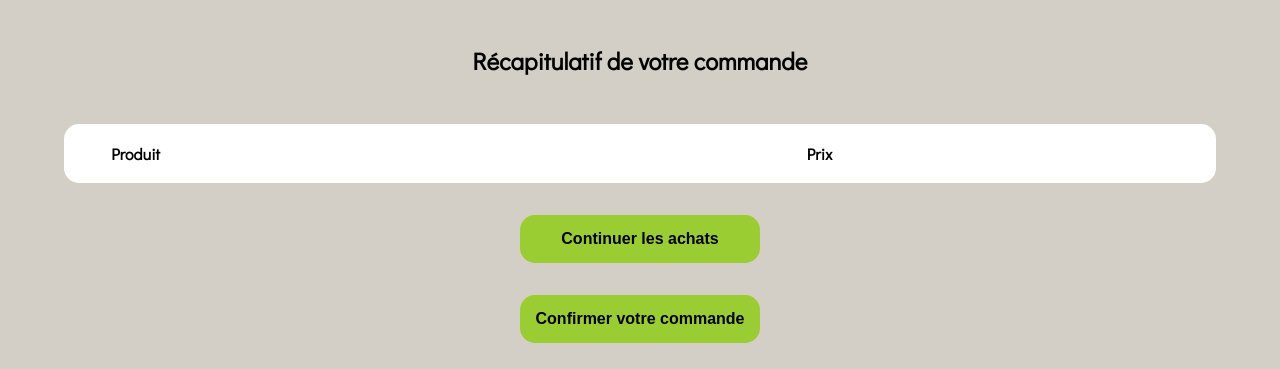
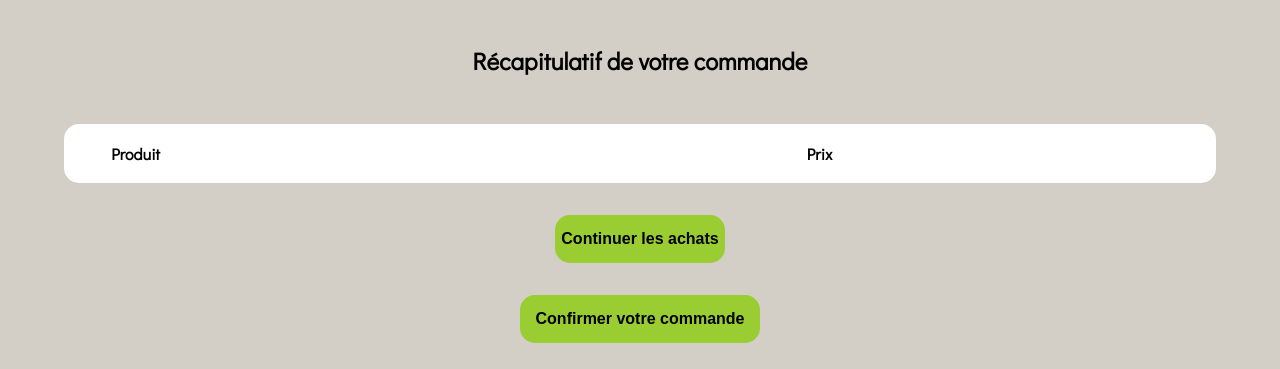
Before and after one commit to ThomasRousseau1/ThomasRousseau_5_14062021, a website with bundled scripts: page panier.html in a window 1280 px wide. Shown: the part 136-505 px from the top of the page. Built offline with nearby package versions, Linux system fonts and the light colour scheme.

Commit message:
Modification bouton continuer les achats de la page panier

```diff
--- a/JS/services/CartService.js
+++ b/JS/services/CartService.js
@@ -256,8 +256,7 @@ export class CartService {
                 })
                 .then((response) => response.json())
                 .then((data) => {
-                const localStorageFinalPrice = JSON.parse(localStorage.getItem("finalPrice"));
-                console.log(localStorageFinalPrice);
+                const localStorageFinalPrice = JSON.parse(localStorage.getItem("finalPrice"));S
                 window.location.href = "confirmation.html?orderId=" + data.orderId;
                 })
                 .catch(function(error) {
@@ -268,7 +267,6 @@ export class CartService {
 
         sendData()
         });
-
 
 
         //Mettre le contenu du localStorage dans les champs du form pour le garder en mémoire
--- a/panier.html
+++ b/panier.html
@@ -41,7 +41,7 @@
         </table>
         <div class="checkout__buttons">
             <!-- <button class="checkout__button" type="button">Vider le panier</button> -->
-            <button class="order__button" type="button"><a href="index.html">Continuer les achats</a></button>
+            <button class="checkout__button" type="button"><a href="index.html">Continuer les achats</a></button>
         </div>
         <!--Formulaire-->
         <div id="form-container">
--- a/sass/layout/_main.scss
+++ b/sass/layout/_main.scss
@@ -173,6 +173,20 @@
 .checkout__buttons {
     text-align: center;
     margin-bottom: 2rem;
+    & .checkout__button {
+        border-style: none;
+        height: 3rem;
+        background-color: $colour-validation;
+        border-radius: 15px;
+        font-size: 1rem;
+        font-weight: bold;
+        margin-top: 1rem;
+        transition: 300ms;
+        &:hover {
+            opacity: 0.8;
+            transform: scale(1.05);
+        }
+    }
 }
 
 .form {
```
Also changed, not shown: style.css, 1 other file.
